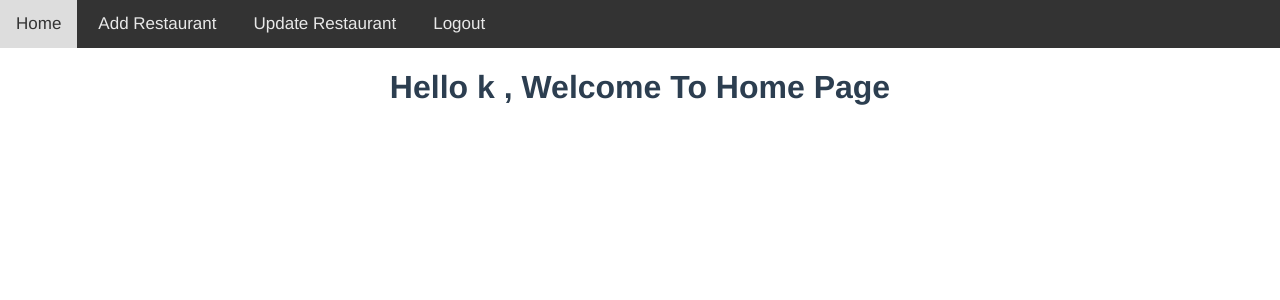
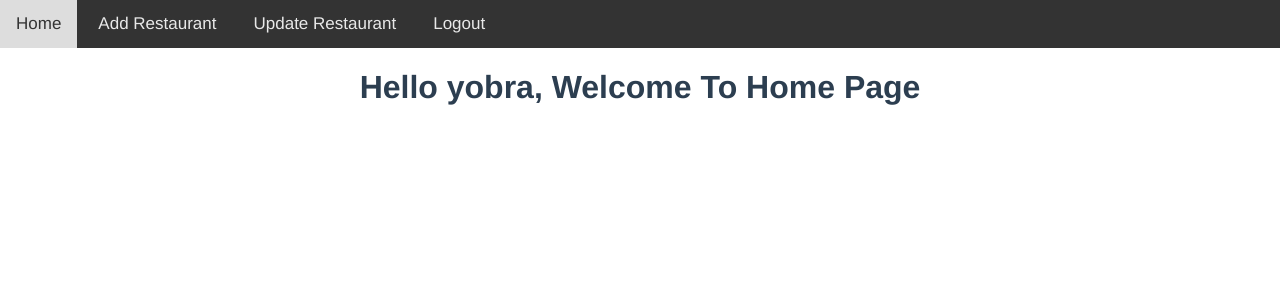
Before and after one commit to BryoEckoo/resto-project, a Vue app: page / in a window 1280 px wide. Shown: the top 300 px of the page. Built offline with nearby package versions, Linux system fonts and the light colour scheme; data requests are answered from the project's data file.

Commit message:
adding user name in welcome message

```diff
--- a/src/components/Home.vue
+++ b/src/components/Home.vue
@@ -1,33 +1,43 @@
 <template>
     <Header />
-    <h1>Hello k {{user}}, Welcome To Home Page</h1>
+    <h1>Hello {{userName}}, Welcome To Home Page</h1>
 </template>
 
 <script>
+
 import Header from './Header.vue'
 import axios from "axios"
 export default {
     name:'HomePage',
     data(){
         return {
-            name:''
-        }
+            userName:''
+        };
     },
+    created() {
+        this.fetchUserName();  // Fetch the user's name when the component is created
+    },
+
+
     components:{
         Header
     },
     methods: {
-        fetchData() {
-        axios.get(`http://localhost:3000/users`)
+        fetchUserName() {
+            //retrieve user's name from server
+            const userMe = {name:this.name};
+            axios.get('http://localhost:3000/users', {params: userMe})
         .then(response => {
-          this.name = response.user;
+            if (response.data.length > 0) {
+                this.userName = response.data[0].name; // Assign the user's name to the userName property
+            }
         })
         .catch(error => {
-          console.error('Error fetching data:', error);
+          console.error('Error fetching user name:', error);
         });
     }
-    },
-    mounted()
+    }
+    /**mounted()
     {
         let user= localStorage.getItem('user-info');
         this.name =  axios.get(`http://localhost:3000/users`)
@@ -38,6 +48,6 @@ export default {
         {
             this.$router.push({name:'SignUp'})
         }
-    }
+    }**/
 }
 </script>
```
